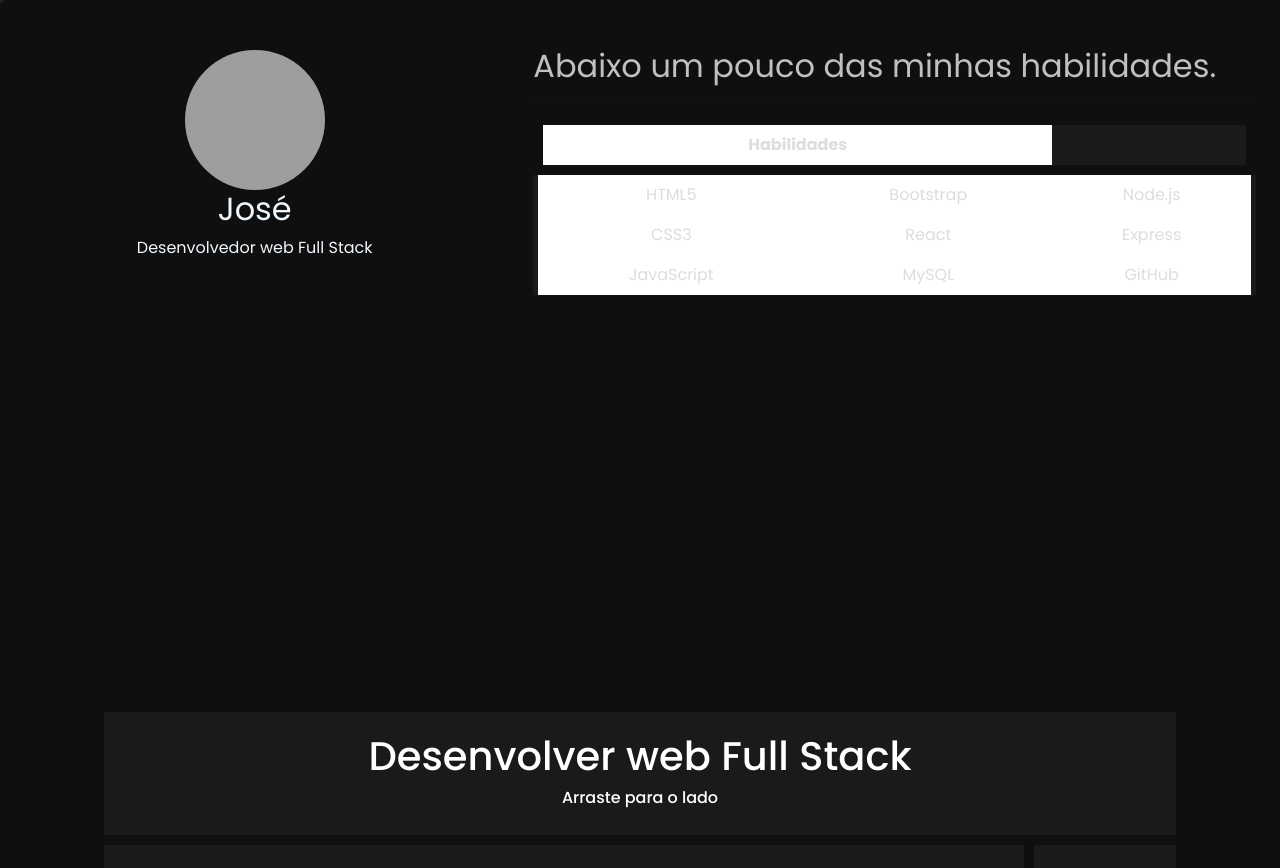
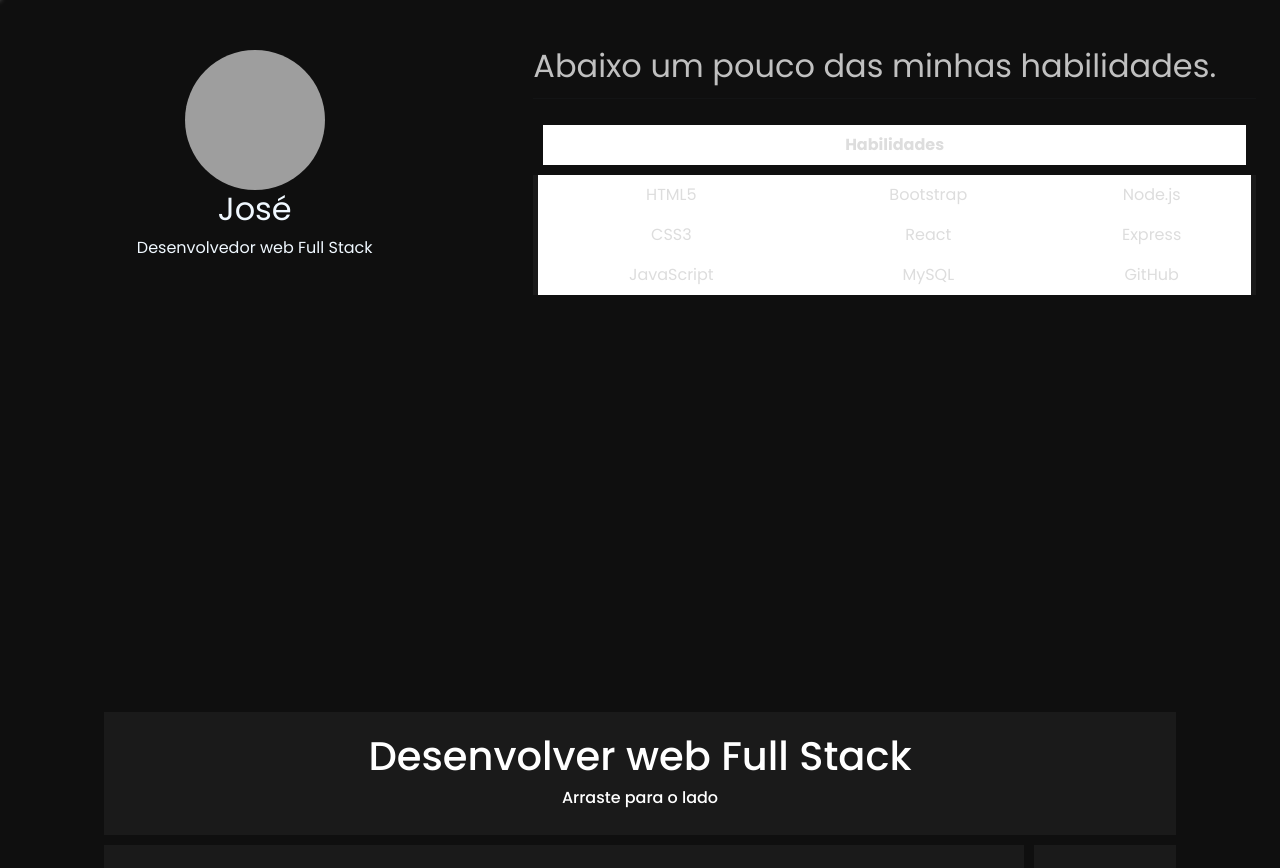
Before and after one commit to elguesabal/Portfolio, a React (Vite) app: page / in a window 1280 px wide. Shown: the part 800-1668 px from the top of the page. Built offline with nearby package versions, Linux system fonts and the light colour scheme; grey boxes are pictures that could not be loaded.

Commit message:
Add files via upload
reponsividade mobile aprimorada

```diff
--- a/src/components/perfil.jsx
+++ b/src/components/perfil.jsx
@@ -6,10 +6,11 @@ function Perfil() {
                 <div class="col-md-7 order-md-2">
                     <h2 class="featurette-heading fw-normal lh-1 tituloPerfil">Abaixo um pouco das minhas habilidades.</h2>
                     <hr />
+                    <div class="divTable">
                         <table class="table table-borderless">
                             <thead>
                                 <tr>
-                                <th scope="col" colspan="2">Habilidades</th>
+                                    <th scope="col" colspan="3">Habilidades</th>
                                 </tr>
                             </thead>
                             <tbody>
@@ -31,6 +32,8 @@ function Perfil() {
                             </tbody>
                         </table>
                     </div>
+
+                </div>
                 <div class="col-md-5 order-md-1">
                     <div class="container marketing">
                         <div class="row">
```
Lines whose indentation alone changed are shown as unchanged.
